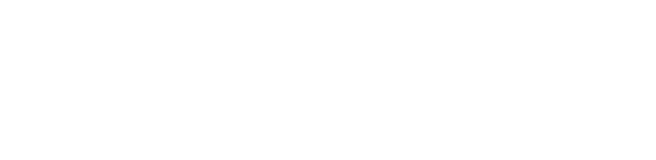
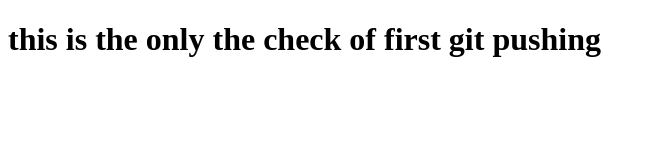
Before and after one commit to Sadman-Sakib56/First-Assignment, a plain HTML site: page index.html in a window 1280 px wide. Shown: the whole page, without its empty margins (0-656 px from the left). Drawn offline with Linux system fonts and the light colour scheme.

Commit message:
git push

```diff
--- a/index.html
+++ b/index.html
@@ -10,7 +10,7 @@
 </head>
 
 <body>
-
+    <h1> this is the only the check of first git pushing</h1>
 </body>
 
 </html>
```
